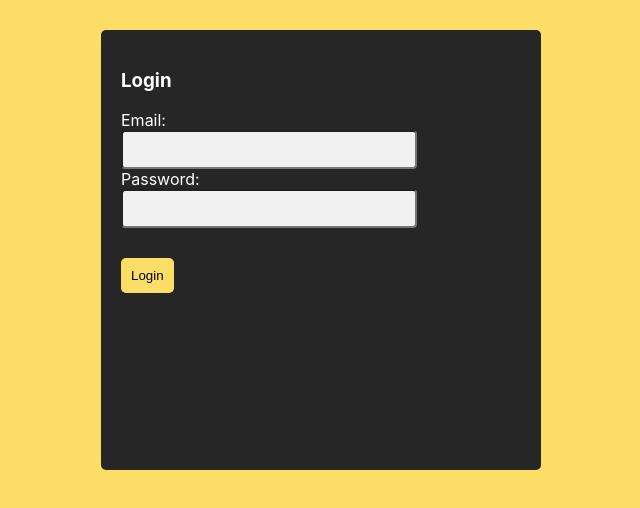
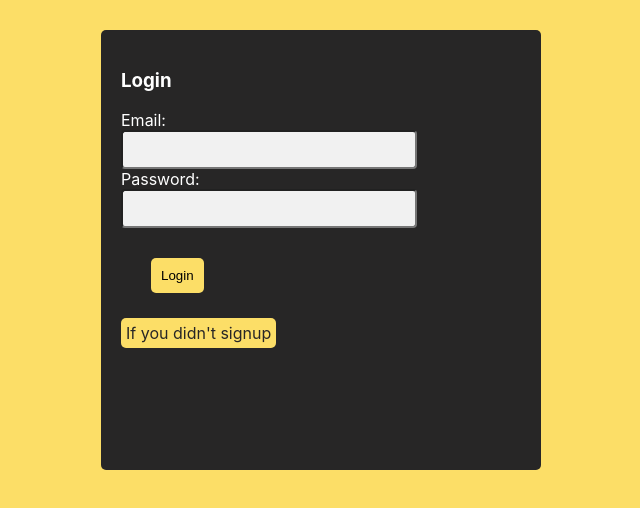
Before and after one commit to Sajjad-Mi/IE-Project, a React (Create React App) app in the folder client/: page /login in a window 1280 px wide. Shown: the top 508 px of the page, without its empty margins (319-959 px from the left). Built offline with nearby package versions, Linux system fonts and the light colour scheme; no server answers.

Commit message:
add login and signup redirect

```diff
--- a/client/src/components/auth/Login.js
+++ b/client/src/components/auth/Login.js
@@ -1,6 +1,6 @@
 import { useState, useEffect } from "react";
 import axios from "axios";
-import { useNavigate } from "react-router-dom";
+import { useNavigate, Link } from "react-router-dom";
 
 function Login() {
     const [email, setEmail] = useState("");
@@ -51,8 +51,8 @@ function Login() {
 
                 <button type="submit" className="btn">Login</button>
 
-
             </form>
+            <Link className="redirct-link" to={"/signup"}>If you didn't signup</Link>
         </div>
     );
   }
--- a/client/src/components/auth/Signup.js
+++ b/client/src/components/auth/Signup.js
@@ -1,6 +1,6 @@
 import { useState, useEffect } from "react";
 import axios from "axios";
-import { useNavigate } from "react-router-dom";
+import { useNavigate, Link } from "react-router-dom";
 
 function Signup() {
     const [username, setUsername] = useState("");
@@ -55,8 +55,8 @@ function Signup() {
                 <br />
                 <button type="submit" className="btn">Signup</button>
 
-
             </form>
+            <Link className="redirct-link" to={"/login"}>Already signup</Link>
         </div>
     );
   }
--- a/client/src/index.css
+++ b/client/src/index.css
@@ -60,8 +60,14 @@ a{
 }
 .auth-form button{
   padding: 10px;
-  margin-top: 30px;
-
+  margin: 30px;
+}
+.redirct-link{
+  padding: 5px;
+  margin-top: 10px;
+  border-radius: 5px;
+  color: #272626;
+  background-color: #fcde67;
 }
 .search-user{
   margin: 5px 0;
@@ -89,6 +95,10 @@ a{
 .group-info{
   padding: 10px;
   width: 38%;
+  display: inline-block;
+}
+.group-info h4{
+
   display: inline-block;
 }
 .group-feature{
@@ -151,18 +161,21 @@ a{
   display: inline-block;
   margin: 5px 5px;
   max-width: 480px;
-  border-radius: 25px;
-  background-color: #1f1e1e;
-  text-align: center;
-  padding: 2px 18px;
+
 }
+
 .chat .message p{
+  display: inline-block;
   text-align:center;
   vertical-align: middle;
+  background-color: #1f1e1e;
+  padding: 2px 18px;
+  border-radius: 25px;
+
 }
 .title-username{
   display: inline-block;
-  padding: 2px 10px;
+  padding: 2px 8px;
   border-radius: 30px;
   color: #1f1e1e;
   background-color: #fcde67;
@@ -184,9 +197,10 @@ a{
 }
 
 .block{
+  display: inline-block;
   margin: 5px 5px;
-  height: 40px;
-  width: 40px;
+  padding: 3px;
+
   border-radius: 35px;
   background-color: #1f1e1e;
 }
```
